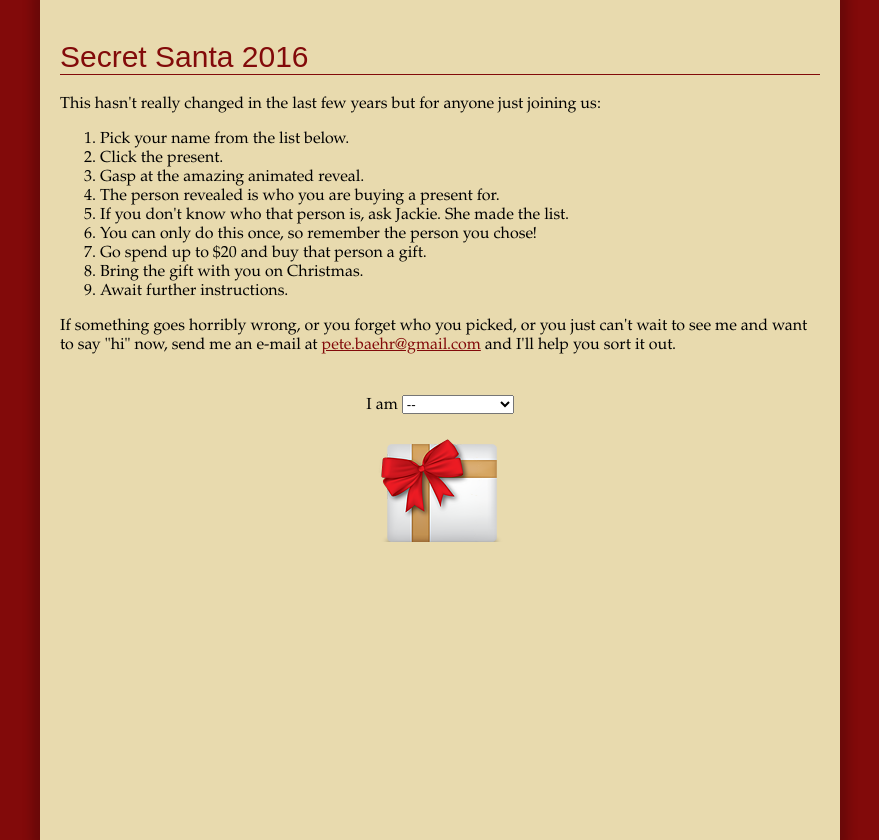
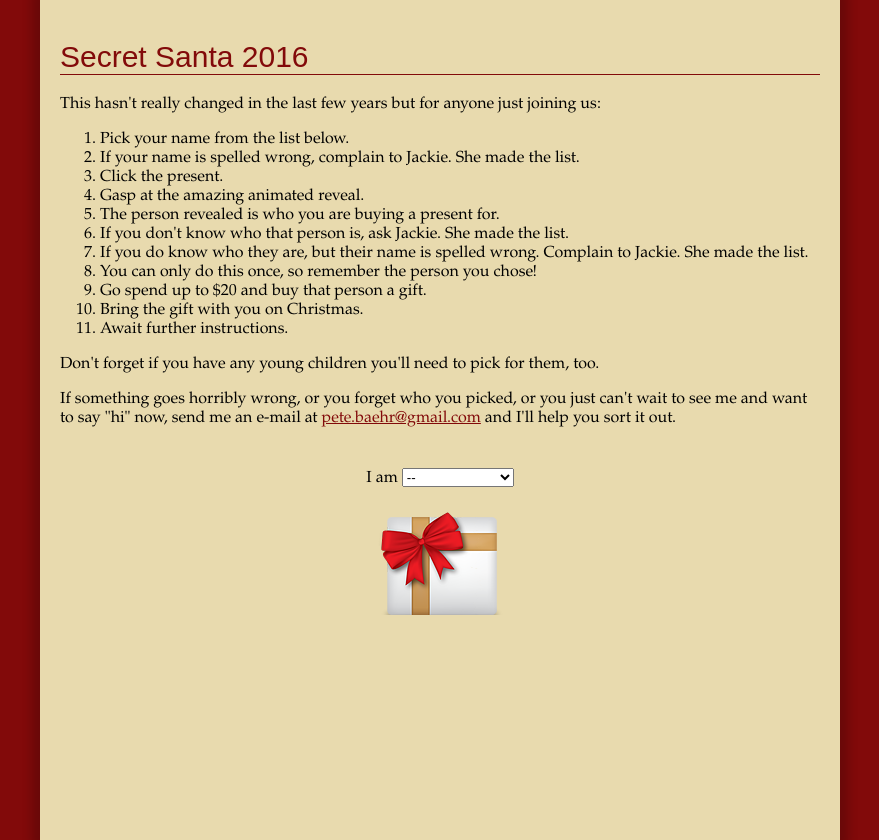
Before and after one commit to pbaehr/secretsanta, a Django app: template people/templates/home.html in a window 1280 px wide. Shown: the whole page, without its empty margins (200-1079 px from the left). Run offline with Django 3.2, Linux system fonts and the light colour scheme; the template is opened without the code that fills it: values that come from a table or form of the project are taken from there, others are empty; tables that the repository leaves empty hold one stand-in row (values such as "Sample post").

Commit message:
Update copy

```diff
--- a/people/templates/home.html
+++ b/people/templates/home.html
@@ -13,15 +13,18 @@
             <p>This hasn't really changed in the last few years but for anyone just joining us:</p>
             <ol>
               <li>Pick your name from the list below.</li>
+							<li>If your name is spelled wrong, complain to Jackie. She made the list.</li>
               <li>Click the present.</li>
               <li>Gasp at the amazing animated reveal.</li>
               <li>The person revealed is who you are buying a present for.</li>
 							<li>If you don't know who that person is, ask Jackie. She made the list.</li>
+							<li>If you do know who they are, but their name is spelled wrong. Complain to Jackie. She made the list.</li>
               <li>You can only do this once, so remember the person you chose!</li>
 							<li>Go spend up to $20 and buy that person a gift.</li>
 							<li>Bring the gift with you on Christmas.</li>
 							<li>Await further instructions.</li>
             </ol>
+						<p>Don't forget if you have any young children you'll need to pick for them, too.</p>
 						<p>If something goes horribly wrong, or you forget who you picked, or you just can't wait to see me and want to say "hi" now, send me an e-mail at <a href="mailto:pete.baehr@gmail.com">pete.baehr@gmail.com</a> and I'll help you sort it out.</p>
                 <p class="choice">I am
                     <select name="picker" id="picker">
```
